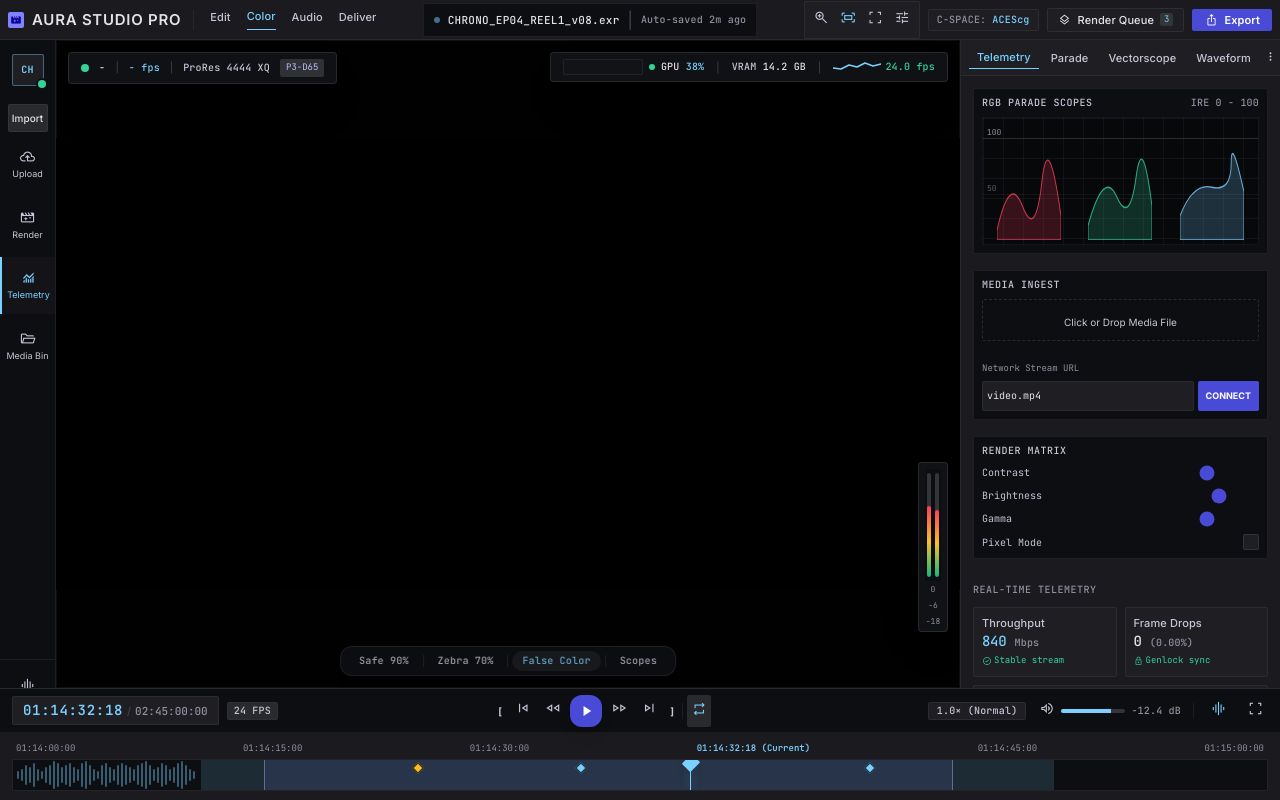
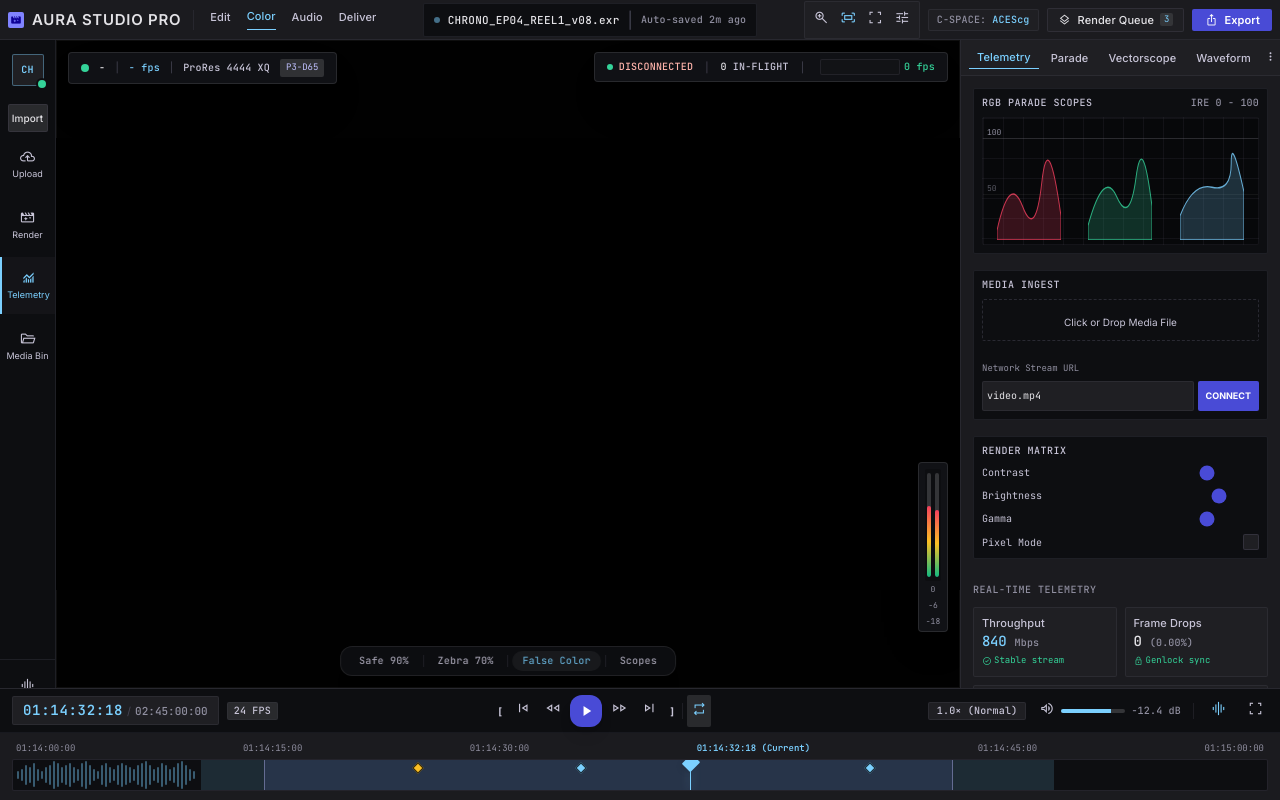
Before and after one commit to kushal98457-ctrl/ASCILINE, a plain HTML site: page ASCILINE/index.html in a window 1280 px wide. Drawn offline with nearby package versions, Linux system fonts and the light colour scheme; a script that the page names is missing.

Commit message:
fix: perfectly wire up javascript backend to Aura Studio professional UI

```diff
--- a/ASCILINE/index.html
+++ b/ASCILINE/index.html
@@ -271,18 +271,18 @@
 <!-- FLOATING HUD: Top-Right GPU & Live Telemetry Overlay -->
 <div class="absolute top-3 right-3 bg-[#14161b]/80 backdrop-blur-md border border-white/10 px-3 py-1.5 rounded-lg flex items-center space-x-3 shadow-2xl z-20">
 <div class="flex items-center space-x-1.5">
-<canvas id="sparkline-canvas" class="h-4 w-20 bg-surface border border-outline-variant/30 rounded"></canvas><span class="w-1.5 h-1.5 rounded-full bg-emerald-400 animate-ping ml-2"></span>
-<span class="text-label-mono-xs font-label-mono-xs text-on-surface">GPU <span class="text-secondary font-medium">38%</span></span>
+<span class="w-1.5 h-1.5 rounded-full bg-emerald-400 animate-ping"></span>
+<span id="connection-text" class="text-label-mono-xs font-label-mono-xs text-error font-medium">DISCONNECTED</span>
 </div>
 <span class="text-outline-variant text-[10px]">|</span>
-<span class="text-label-mono-xs font-label-mono-xs text-on-surface-variant">VRAM <span class="text-on-surface font-medium">14.2 GB</span></span>
+<span class="text-label-mono-xs font-label-mono-xs text-on-surface-variant"><span id="perf-inflight" class="text-on-surface font-medium">0</span> IN-FLIGHT</span>
 <span class="text-outline-variant text-[10px]">|</span>
 <!-- Live mini sparkline SVG -->
 <div class="flex items-center space-x-1">
-<svg class="w-12 h-3.5 text-secondary" fill="none" stroke="currentColor" viewbox="0 0 48 14">
+<svg class="w-12 h-3.5 text-secondary hidden" fill="none" stroke="currentColor" viewbox="0 0 48 14">
 <path d="M0 8 L8 9 L16 5 L24 7 L32 3 L40 6 L48 4" stroke-linecap="round" stroke-linejoin="round" stroke-width="1.5"></path>
 </svg>
-<span class="text-label-mono-xs font-label-mono-xs text-emerald-400 font-medium">24.0 fps</span>
+<canvas id="sparkline-canvas" class="h-4 w-20 bg-surface border border-outline-variant/30 rounded mr-2"></canvas><span class="text-label-mono-xs font-label-mono-xs text-emerald-400 font-medium"><span id="perf-fps">0</span> fps</span>
 </div>
 </div>
 <!-- FLOATING HUD: Quick Action Viewport Controls (Center Bottom) -->
```
